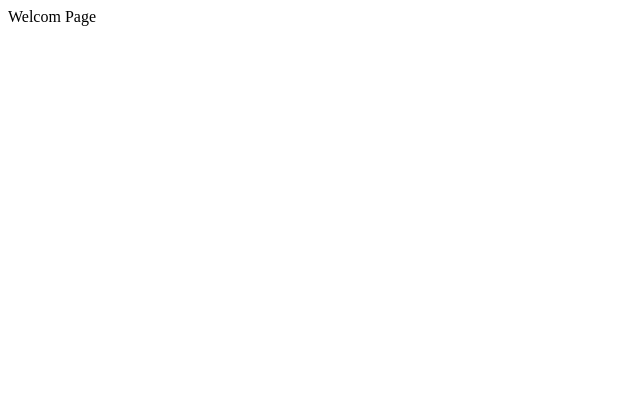
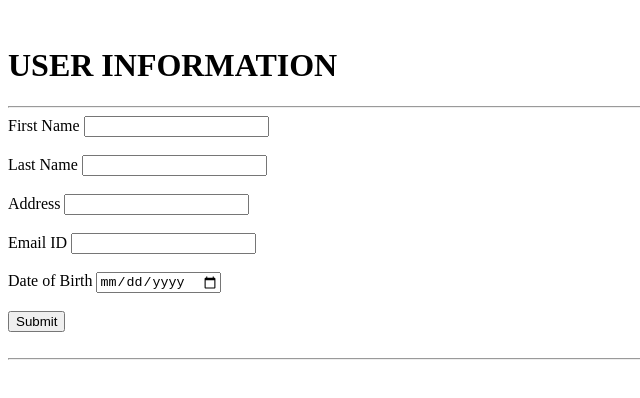
Before and after one commit to Wgjamia/HtpsRemoteRepo, a plain HTML site: page index.html in a window 1280 px wide. Shown: the whole page, without its empty margins (0-640 px from the left). Drawn offline with Linux system fonts and the light colour scheme.

Commit message:
add form action and updateed the tages

```diff
--- a/index.html
+++ b/index.html
@@ -1,3 +1,35 @@
-<html>     </html>
-<html>  <head> </head><body> </body>   </html>
-<html>  <head> </head><body> <p>Welcom Page </p></body>   </html>
+<!DOCTYPE html>
+<html lang="en">
+<head>
+    <meta charset="UTF-8">
+    <meta http-equiv="X-UA-Compatible" content="IE=edge">
+    <meta name="viewport" content="width=device-width, initial-scale=1.0">
+    <title>Home Page</title>
+</head>
+<body>
+    <br/>
+    <h1>USER INFORMATION</h1>
+    <hr/>
+    <form action="summaryaction.html" method="GET" >
+        <label for="fname">First Name</label>
+        <input type="text" name="fname" id="fname">
+        <br/><br/>
+        <label for="lname">Last Name</label>
+        <input type="text" name="lname" id="lname">
+        <br/><br/>
+        <label for="address">Address</label>
+        <input type="text" name="address" id="address">
+        <br/><br/>
+        <label for="emailid">Email ID</label>
+        <input type="email" name="emailid" id="emailid">
+        <br/><br/>
+        <label for="dateofbirth">Date of Birth</label>
+        <input type="date" name="dateofbirth" id="dateofbirth">
+        <br/><br/>
+        <input type="submit" value="Submit">
+        <br/><br/>
+        <hr/>
+
+    </form>
+</body>
+</html>
```
